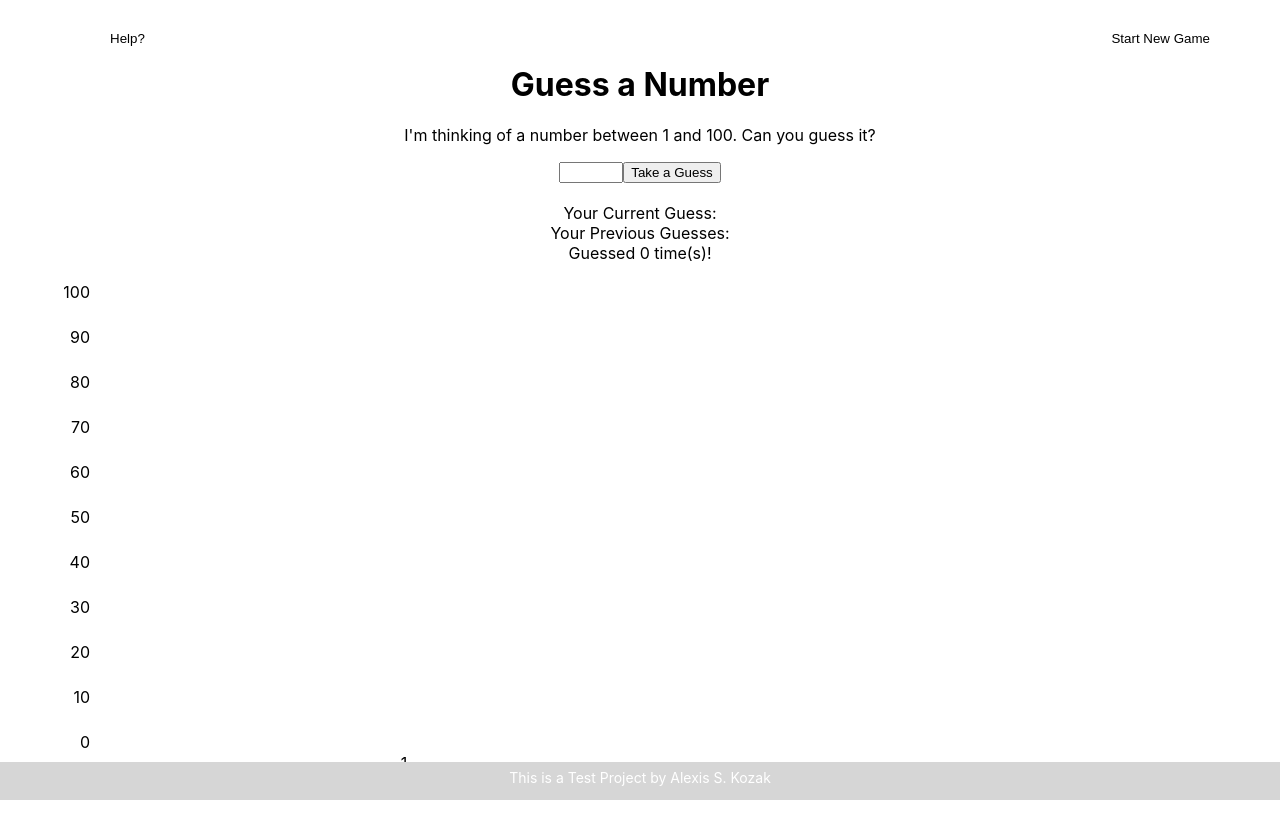
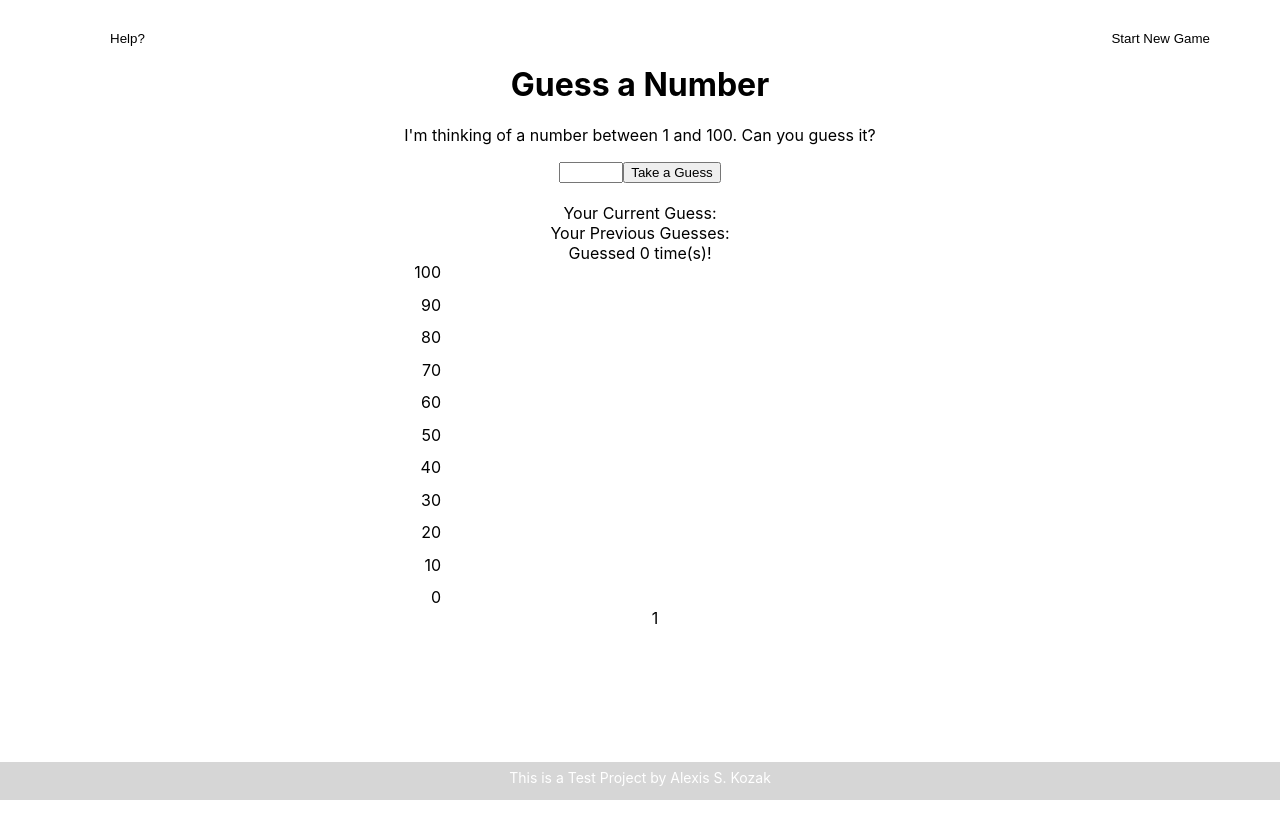
Before and after one commit to alexisophiek/HotnCold, a React (Create React App) app: page / in a window 1280 px wide. Shown: the top 838 px of the page. After the commit the page ends 800 px from the top, so only its background shows below. Built offline with nearby package versions, Linux system fonts and the light colour scheme.

Commit message:
fully functional viz

```diff
--- a/src/App.js
+++ b/src/App.js
@@ -6,9 +6,7 @@ import Footer from "./footer";
 import HelpWindow from "./help-window";
 import GuessResult from "./guess-result";
 import GuessedNumbersCount from "./guess-count";
-import MyBarChart from "./individual-viz";
-import { rgb } from "d3-color";
-
+import MyBarChart from "./bar-chart"
 export default class App extends React.Component {
   constructor(props) {
     super(props);
@@ -37,7 +35,7 @@ export default class App extends React.Component {
         reSet: "",
       },
       colorResults: {
-        gameWon: "rgb(160,5,50)",
+        gameWon: "rgb(130,10,50)",
         warmest: "rgb(205,50,19)",
         warmer: "rgb(222,80,19)",
         warm: "rgb(213, 100, 19)",
@@ -184,14 +182,12 @@ export default class App extends React.Component {
     });
   }
 
-  pushRealData(guessedNumber) {
+  pushData(guessedNumber) {
     const previousGuesses = [...this.state.previousGuesses, guessedNumber];
     const jsonObj = {};
     for (var i = 0; i < previousGuesses.length; i++) {
       jsonObj[i + 1] = previousGuesses[i];
     }
-    console.log(jsonObj);
-    // const color = ;
     const dataWithColor = Object.keys(jsonObj).map((key) => ({
       x: Number(key),
       y: jsonObj[key],
@@ -202,8 +198,6 @@ export default class App extends React.Component {
         this.state.maxCount
       ),
     }));
-
-    console.log(dataWithColor);
     return dataWithColor;
   }
 
@@ -227,7 +221,6 @@ export default class App extends React.Component {
     if (this.state.showGameRules) {
       return <HelpWindow onClickClose={() => this.setShowGameRules(false)} />;
     }
-
     return (
       <div className="App">
         <TopNavigation
@@ -255,8 +248,7 @@ export default class App extends React.Component {
           Your Previous Guesses: {this.state.previousGuesses.toString()}
         </div>
         <GuessedNumbersCount count={this.state.guessCount} />
-        <br></br>
-        <MyBarChart data={this.pushRealData()} />
+        <MyBarChart data={this.pushData()} />
       </div>
     );
   }
--- /dev/null
+++ b/src/bar-chart.css
@@ -0,0 +1,6 @@
+.bar-chart {
+    margin: 0;
+    display: flex; /* WIDTH and HEIGHT are required*/
+    justify-content: center;
+    align-items: center;
+  }
--- a/src/individual-viz.js
+++ b/src/bar-chart.js
@@ -1,5 +1,7 @@
 // MyBarChart.js
 import React from "react";
+import "./bar-chart.css";
+
 import {
   XYPlot,
   XAxis, // Shows the values on x axis
@@ -11,10 +13,11 @@ import {
 class MyBarChart extends React.Component {
   render() {
     const data = this.props.data;
-    const chartWidth = 650;
-    const chartHeight = 500;
+    const chartWidth = 450;
+    const chartHeight = 375;
     const chartDomain = [0, 100];
     return (
+      <div className="bar-chart">
       <XYPlot
         xType="ordinal"
         width={chartWidth}
@@ -33,6 +36,7 @@ class MyBarChart extends React.Component {
         />
 
       </XYPlot>
+      </div>
     );
   }
 }
--- a/src/form-logic.js
+++ b/src/form-logic.js
@@ -34,7 +34,7 @@ export default class BasicForm extends React.Component {
               max={max}
               ref={(input) => (this.textInput = input)}
             />
-            <input type="submit" value="Take a Guess" />
+            <input type="submit" value="Take a Guess" disabled={true} />
           </form>
         </>
       );
@@ -53,7 +53,7 @@ export default class BasicForm extends React.Component {
               max={max}
               ref={(input) => (this.textInput = input)}
             />
-            <input type="submit" value="Take a Guess" />
+            <input type="submit" value="Take a Guess" disabled={disableInputField} />
           </form>
         </>
       );
--- a/src/help-window.css
+++ b/src/help-window.css
@@ -6,3 +6,7 @@
     margin-right: auto;
     margin-left: auto;
   }
+
+  .rules ul {
+    list-style-type: none;
+  }
--- a/src/help-window.js
+++ b/src/help-window.js
@@ -9,8 +9,8 @@ export default function HelpWindow({onClickClose}) {
         <div className="rules">
           <p>This is a "Hot or Cold? Number Guessing Game. The game goes like this: </p>
           <ul>
-            <li>You have ten guesses available to guess the right number.</li>
-            <li>After you submit a guess, we will tell you if you are hot or cold.</li>
+            <li>You have ten attempts available to guess the right number.</li>
+            <li>After you take a guess, we will tell you if you are hot or cold.</li>
             <li>After ten attempts, you will be asked to start a New Game.</li>
           </ul>
 
```
Also changed, not shown: src/color-gradient.js (deleted, +0 -26 lines).
